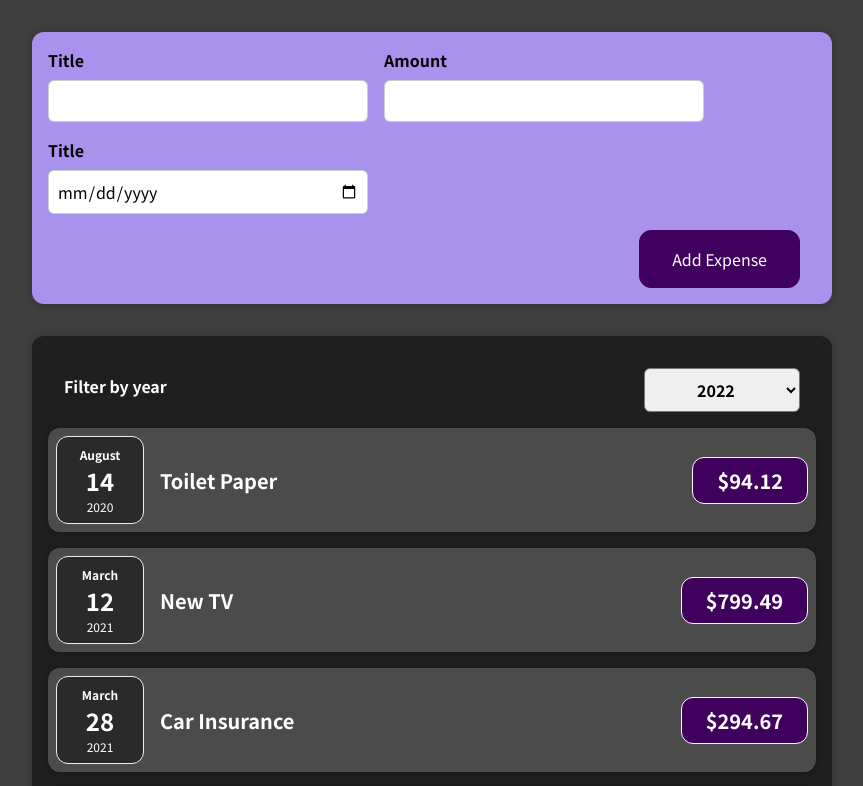
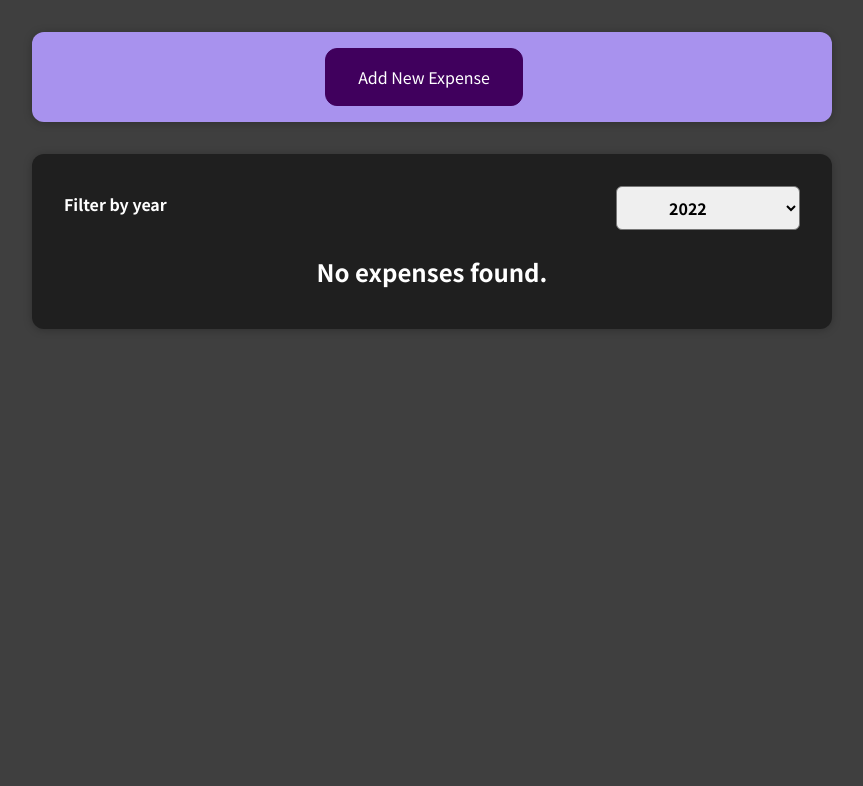
Before and after one commit to surajgopal85/react_fundamentals, a React (Create React App) app: page / in a window 1280 px wide. Shown: the top 786 px of the page, without its empty margins (208-1071 px from the left). Built offline with nearby package versions, Linux system fonts and the light colour scheme.

Commit message:
add expense form toggles with add new expense button, cancel button added to form as well, logic handled in NewExpense && ExpenseForm

```diff
--- a/src/App.jsx
+++ b/src/App.jsx
@@ -1,8 +1,8 @@
+import React, { useState } from 'react';
 import Expenses from "./components/Expenses/Expenses";
 import NewExpense from "./components/NewExpense/NewExpense";
 
-const App = () => {
-  const expenses = [
+const INITIAL_EXPENSES = [
   {
     id: 'e1',
     title: 'Toilet Paper',
@@ -33,9 +33,15 @@ const App = () => {
   }
 ];
 
+const App = () => {
+  const [expenses, setExpenses] = useState(INITIAL_EXPENSES);
+
   const addExpenseHandler = (expense) => {
-    console.log(expense);
-  }
+    setExpenses(prevExpenses => {
+      return [expense, ...expenses];
+    });
+  };
+
   return (
     <div>
       <NewExpense onAddExpense={addExpenseHandler}/>
--- a/src/components/Expenses/ExpenseItem.jsx
+++ b/src/components/Expenses/ExpenseItem.jsx
@@ -6,6 +6,7 @@ import Card from "../UI/Card";
 const ExpenseItem = (props) => {
 
   return (
+    <li>
       <Card className="expense-item">
         <ExpenseDate date={props.date}/>
         <div className="expense-item__description">
@@ -13,6 +14,7 @@ const ExpenseItem = (props) => {
           <div className="expense-item__price">${props.amount}</div>
         </div>
       </Card>
+    </li>
   );
 };
 
--- a/src/components/Expenses/Expenses.jsx
+++ b/src/components/Expenses/Expenses.jsx
@@ -1,6 +1,7 @@
 import React, { useState } from "react";
 import ExpenseItem from "./ExpenseItem";
 import ExpensesFilter from "./ExpensesFilter";
+import ExpensesList from './ExpensesList';
 import Card from "../UI/Card";
 import "../../styles/Expenses.css";
 
@@ -12,6 +13,16 @@ const Expenses = (props) => {
     setFilteredYear(selectedYear);
   };
 
+  const filteredExpenses = props.items.filter(expense => {
+    if(filteredYear === 'ALL') {
+      return props.items;
+    } else {
+      return expense.date.getFullYear().toString() === filteredYear;
+    }
+  })
+
+
+
   return (
     <div>
       <Card className="expenses">
@@ -19,13 +30,7 @@ const Expenses = (props) => {
         selected={filteredYear}
         onChangeFilterYear={onChangeFilterYearHandler}
         />
-        {props.items.map((item) => (
-            <ExpenseItem
-              title={item.title}
-              amount={item.amount}
-              date={item.date}
-            />
-      ))}
+        <ExpensesList items={filteredExpenses}/>
       </Card>
     </div>
   );
--- a/src/components/Expenses/ExpensesFilter.jsx
+++ b/src/components/Expenses/ExpensesFilter.jsx
@@ -15,6 +15,8 @@ const ExpensesFilter = (props) => {
       <div className='expenses-filter__control'>
         <label>Filter by year</label>
         <select value={props.selected} onChange={filterExpensesHandler}>
+          <option value='ALL'>All Years</option>
+          <option value='2023'>2023</option>
           <option value='2022'>2022</option>
           <option value='2021'>2021</option>
           <option value='2020'>2020</option>
--- /dev/null
+++ b/src/components/Expenses/ExpensesList.jsx
@@ -0,0 +1,25 @@
+import React from 'react';
+
+import ExpenseItem from './ExpenseItem';
+import '../../styles/ExpensesList.css';
+
+const ExpensesList = (props) => {
+  let expensesContent = <p>No expenses found.</p>;
+
+  if (props.items.length === 0) {
+    return <h2 className='expenses-list__fallback'>{expensesContent}</h2>
+  }
+  return (
+    <ul className='expenses-list'>
+      {props.items.map((item) => (
+        <ExpenseItem
+          key={item.id}
+          title={item.title}
+          amount={item.amount}
+          date={item.date}
+        />))}
+    </ul>
+  )
+}
+
+export default ExpensesList;
--- a/src/components/NewExpense/ExpenseForm.jsx
+++ b/src/components/NewExpense/ExpenseForm.jsx
@@ -70,6 +70,7 @@ const ExpenseForm = (props) => {
         </div>
       </div>
       <div className="new-expense__actions">
+      <button type='button' onClick={props.onCancel}>Cancel</button>
         <button type="submit">Add Expense</button>
       </div>
     </form>
--- a/src/components/NewExpense/NewExpense.jsx
+++ b/src/components/NewExpense/NewExpense.jsx
@@ -1,22 +1,34 @@
-import React from 'react';
+import React, { useState } from 'react';
 import ExpenseForm from './ExpenseForm';
 
 import '../../styles/NewExpense.css';
 
 const NewExpense = (props) => {
+  const [isEditing, setIsEditing] = useState(false);
+
   const saveExpenseDataHandler = (enteredExpenseData) => {
     const expenseData = {
       ...enteredExpenseData,
       id: Math.random().toString()
     }
     props.onAddExpense(expenseData);
+    setIsEditing(false);
   };
 
-  return (
-    <div className='new-expense'>
-      <ExpenseForm onSaveExpenseData={saveExpenseDataHandler}/>
-    </div>
-  )
-}
+  const startEditingHandler = () => {
+    setIsEditing(true);
+  }
+
+  const stopEditingHandler = () => {
+    setIsEditing(false);
+  }
+
+    return (
+      <div className='new-expense'>
+        {!isEditing && <button onClick={startEditingHandler}>Add New Expense</button>}
+        {isEditing && <ExpenseForm onSaveExpenseData={saveExpenseDataHandler} onCancel={stopEditingHandler}/>}
+      </div>
+    )
+};
 
 export default NewExpense;
--- a/src/styles/Expenses.css
+++ b/src/styles/Expenses.css
@@ -5,3 +5,7 @@
   width: 50rem;
   max-width: 95%;
 }
+
+.expenses p {
+  color: white;
+}
--- /dev/null
+++ b/src/styles/ExpensesList.css
@@ -0,0 +1,9 @@
+.expenses-list {
+  list-style: none;
+  padding: 0;
+}
+
+.expenses-list__fallback {
+  color: white;
+  text-align: center;
+}
```
Lines whose indentation alone changed are shown as unchanged.
